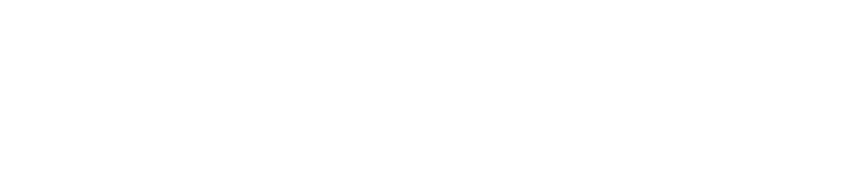
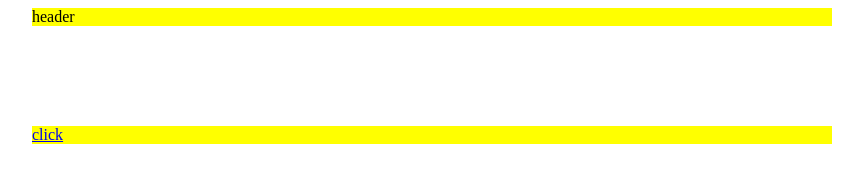
Before and after one commit to Laurisdid/6_joga, a website: page index.html in a window 1280 px wide. Shown: the whole page, without its empty margins (208-1071 px from the left). Drawn offline with Linux system fonts and the light colour scheme.

Commit message:
+main.css

```diff
--- a/index.html
+++ b/index.html
@@ -4,9 +4,17 @@
     <meta charset="UTF-8">
     <meta http-equiv="X-UA-Compatible" content="IE=edge">
     <meta name="viewport" content="width=device-width, initial-scale=1.0">
-    <title>Document</title>
+    <title>yoga</title>
+    <link rel="stylesheet" href="./main.css">
 </head>
 <body>
+    <header> header</header>
 
+        <main>
+        <a href="#">click</a>
+
+
+        </main>
 </body>
+
 </html>
--- /dev/null
+++ b/main.css
@@ -0,0 +1,8 @@
+main,header{
+    background-color: yellow ;
+    width : 800px;
+    margin-left: calc(50% - 400px);
+}
+main{
+ margin-top: 100px;
+}
--- a/package.json
+++ b/package.json
@@ -4,11 +4,11 @@
   "description": "",
   "main": "index.js",
   "scripts": {
-    "dev":"dead-server --port=3003; --host=localhost",
+    "dev": "dead-server --port=3000 --host=localhost",
     "test": "echo \"Error: no test specified\" && exit 1"
   },
   "keywords": [],
-  "author": "",
+  "author": "lauris",
   "license": "ISC",
   "devDependencies": {
     "dead-server": "^1.0.6"
```
